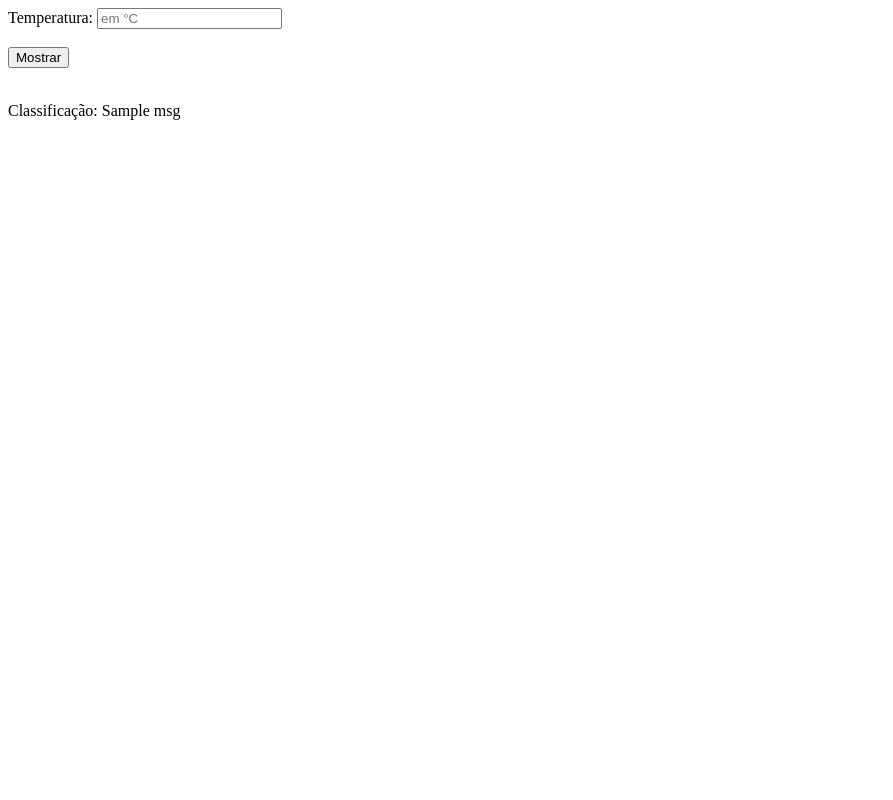
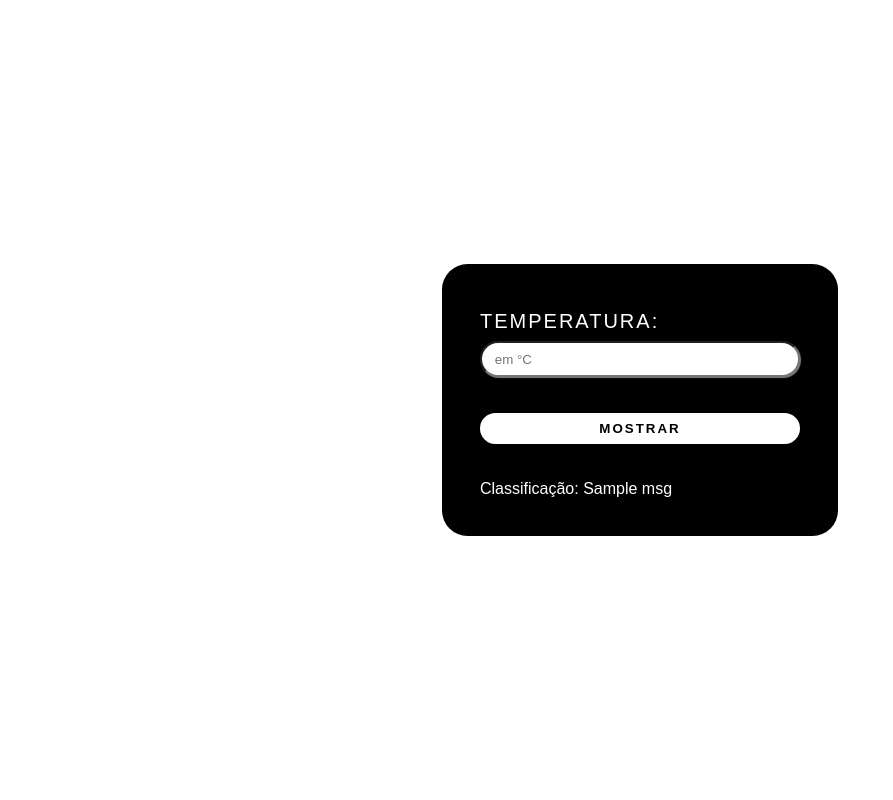
Before and after one commit to FelipeGoncales/TemperaturaPY, a Flask app: template templates/index.html in a window 1280 px wide. Shown: the whole page, without its empty margins (0-893 px from the left). Run offline with Flask 3, Linux system fonts and the light colour scheme; the template is opened without the code that fills it: most values are stand-ins (such as "Sample title", 1, 10 or a date in 2020).

Commit message:
inserindo css

```diff
--- /dev/null
+++ b/static/css/style.css
@@ -0,0 +1,60 @@
+* {
+    margin: 0;
+    padding: 0;
+    font-family: Arial, Helvetica, sans-serif;
+    text-transform: none;
+}
+
+section {
+    height: 100vh;
+    display: flex;
+    align-items: center;
+    justify-content: center;
+}
+
+div {
+    background-color: black;
+    color: white;
+    display: flex;
+    align-items: center;
+    justify-content: center;
+    padding: 3vw;
+    border-radius: 2vw;
+}
+
+div form {
+    display: flex;
+    flex-direction: column;
+    text-align: start;
+    width: 25vw;
+}
+
+label {
+    font-size: 2.5vh;
+    text-transform: uppercase;
+    letter-spacing: 2px;
+    margin: 1vh 0;
+}
+
+input {
+    border-radius: 10vh;
+    box-shadow: 1px 1px 1px rgba(255, 255, 255, 0.5);
+    height: 4vh;
+    padding-left: 1vw;
+}
+
+button {
+    border: 0.5vh solid white;
+    border-radius: 3vh;
+    color: black;
+    text-transform: uppercase;
+    font-weight: bold;
+    letter-spacing: 2px;
+    padding: 0.5vh;
+    background-color: white;
+    transition: 0.2s;
+}
+button:hover {
+    background-color: black;
+    color: white;
+}
--- a/templates/index.html
+++ b/templates/index.html
@@ -5,9 +5,12 @@
     <meta name="viewport"
           content="width=device-width, user-scalable=no, initial-scale=1.0, maximum-scale=1.0, minimum-scale=1.0">
     <meta http-equiv="X-UA-Compatible" content="ie=edge">
+    <link rel="stylesheet" href="../static/css/style.css">
     <title>Teste Python</title>
 </head>
 <body>
+    <section>
+        <div>
             <form action="/resultado" method="POST">
                 <label>Temperatura:</label>
                 <input type="text" name="temperatura" placeholder="em °C">
@@ -16,5 +19,7 @@
                 <br><br>
                 <p>Classificação: {{msg}}</p>
             </form>
+        </div>
+    </section>
 </body>
 </html>
```
Lines whose indentation alone changed are shown as unchanged.
